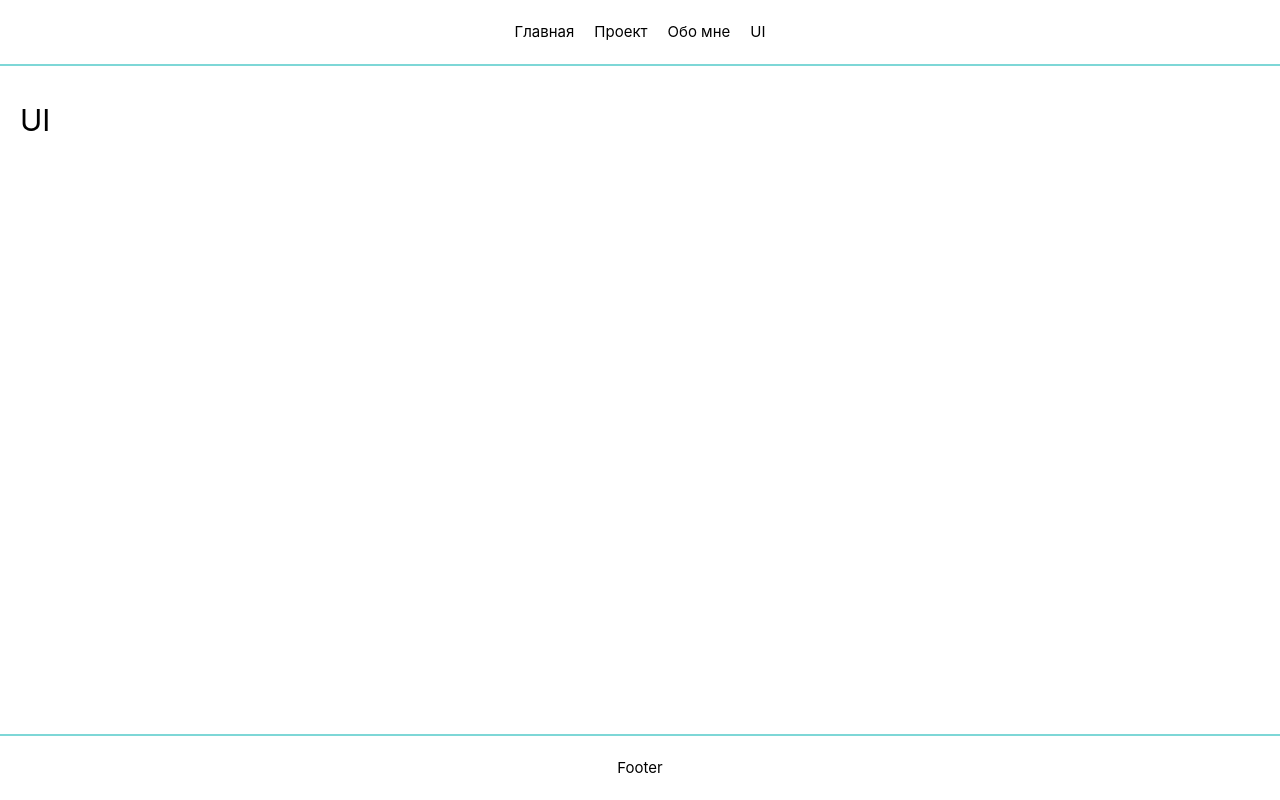
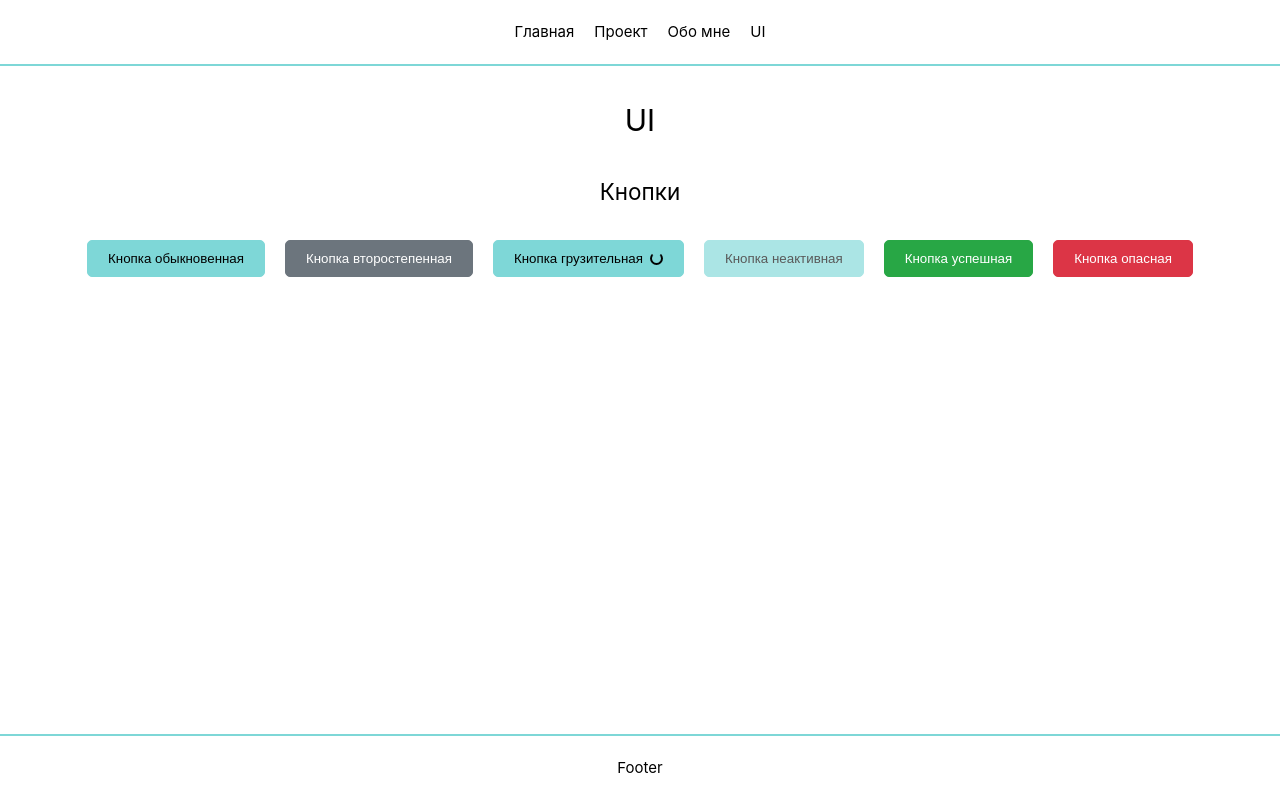
Before and after one commit to Racio-begin/vue-app, a Vue app: page /ui in a window 1280 px wide. Built offline with nearby package versions, Linux system fonts and the light colour scheme.

Commit message:
feat: добавить в UI несколько вариантов кнопок

```diff
--- a/src/assets/styles/_vars.scss
+++ b/src/assets/styles/_vars.scss
@@ -14,4 +14,4 @@ $color-background-opacity: rgba(0, 0, 0, 0.5);
 /*
 	animation
  */
-$transition: opacity 0.25s ease;
+$transition: all 0.2s ease-in-out;
--- a/src/components/UI/ButtonItem.vue
+++ b/src/components/UI/ButtonItem.vue
@@ -1,5 +1,19 @@
 <template>
-	<button class="button">{{ name }}</button>
+	<button
+		class="button"
+		:class="[
+			`button__theme-${theme}`,
+			{ 'button_disabled': disabled },
+			{ 'button_loading': loading }
+		]"
+		:disabled="disabled"
+	>
+		{{ name }}
+		<span
+			v-if="loading"
+			class="button__loader"
+		></span>
+	</button>
 </template>
 
 <script>
@@ -9,7 +23,20 @@ export default {
 		name: {
 			type: String,
 			required: true,
-		}
+		},
+		theme: {
+			type: String,
+			default: 'primary',
+			validator: (value) => ['primary', 'secondary', 'success', 'danger'].includes(value),
+		},
+		disabled: {
+			type: Boolean,
+			default: false,
+		},
+		loading: {
+			type: Boolean,
+			default: false,
+		},
 	}
 };
 </script>
@@ -17,16 +44,112 @@ export default {
 <style lang="scss" scoped>
 @use "@/assets/styles/vars" as *;
 
+$themes: (
+	primary: (color-text: $color-text-primary,
+		color-background: $color-primary,
+		color-hover: darken($color-primary, 10%),
+		color-border: $color-primary,
+	),
+
+	secondary: (color-text: $color-white,
+		color-background: #6c757d,
+		color-hover: darken(#6c757d, 10%),
+		color-border: #6c757d,
+	),
+
+	success: (color-text: $color-white,
+		color-background: #28a745,
+		color-hover: darken(#28a745, 10%),
+		color-border: #28a745,
+	),
+
+	danger: (color-text: $color-white,
+		color-background: #dc3546,
+		color-hover: darken(#dc3545, 10%),
+		color-border: #dc3545,
+	),
+);
+
 .button {
 	padding: 10px 20px;
-	background-color: $color-primary;
-	border: none;
 	border-radius: 5px;
+	display: flex;
+	align-items: center;
+	justify-content: center;
 	cursor: pointer;
 	transition: $transition;
 
-	&:hover {
-		opacity: 0.8;
+	@each $theme, $colors in $themes {
+		&__theme-#{$theme} {
+			background-color: map-get($colors, color-background);
+			color: map-get($colors, color-text);
+			border: 1px solid map-get($colors, color-border);
+
+			&:hover:not(.button--disabled):not(.button--loading) {
+				background-color: map-get($colors, color-hover);
+				border-color: map-get($colors, color-hover);
+			}
+
+			// &:active:not(.button--disabled):not(.button--loading) {
+			// animation: press 0.2s ease-in-out;
+			// transform: scale(0.98);
+			// outline: none;
+			// box-shadow: 0 0 0 3px rgba(map-get($colors, color-background), 0.3);
+			// }
+
+			// &:focus {
+			// 	outline: none;
+			// 	box-shadow: 0 0 0 3px rgba(map-get($colors, color-background), 0.3);
+			// }
+		}
+	}
+
+	// Состояние неактивности
+	&_disabled {
+		opacity: 0.65;
+		cursor: not-allowed;
+		pointer-events: none;
+	}
+
+	// Состояние загрузки
+	&_loading {
+		pointer-events: none;
+		position: relative;
+
+		.button__loader {
+			display: inline-block;
+			width: 1em;
+			height: 1em;
+			margin-left: 0.5em;
+			border: 2px solid currentColor;
+			border-top-color: transparent;
+			border-radius: 50%;
+			animation: spin 1s linear infinite;
+		}
+	}
+}
+
+@keyframes spin {
+	0% {
+		transform: rotate(0deg);
+	}
+
+	100% {
+		transform: rotate(360deg);
+	}
+}
+
+@keyframes press {
+	0% {
+		transform: scale(1);
+	}
+
+	50% {
+		transform: scale(0.98);
+	}
+
+	100% {
+		transform: scale(1);
 	}
 }
 </style>
--- a/src/pages/UIPage.vue
+++ b/src/pages/UIPage.vue
@@ -1,7 +1,42 @@
 <template>
 	<div class="ui">
 		<div class="container">
-			<h1 class="ui__title">UI</h1>
+			<div class="ui__inner">
+				<h1 class="ui__title">UI</h1>
+
+				<div class="ui__section">
+					<h2>Кнопки</h2>
+
+					<div class="ui__buttons">
+						<ButtonItem name="Кнопка обыкновенная" />
+
+						<ButtonItem
+							name="Кнопка второстепенная"
+							theme="secondary"
+						/>
+
+						<ButtonItem
+							name="Кнопка грузительная"
+							loading
+						/>
+
+						<ButtonItem
+							name="Кнопка неактивная"
+							disabled
+						/>
+
+						<ButtonItem
+							name="Кнопка успешная"
+							theme="success"
+						/>
+
+						<ButtonItem
+							name="Кнопка опасная"
+							theme="danger"
+						/>
+					</div>
+				</div>
+			</div>
 		</div>
 	</div>
 </template>
@@ -12,4 +47,31 @@ export default {
 };
 </script>
 
-<style scoped lang="scss"></style>
+<style scoped lang="scss">
+.ui {
+	&__inner {
+		display: flex;
+		flex-direction: column;
+		align-items: center;
+		justify-content: center;
+		gap: 30px;
+	}
+
+	&__title {
+		text-align: center;
+	}
+
+	&__section {
+		display: flex;
+		align-items: center;
+		flex-direction: column;
+		gap: 30px;
+	}
+
+	&__buttons {
+		display: flex;
+		flex-wrap: wrap;
+		gap: 20px;
+	}
+}
+</style>
```
Also changed, not shown: src/components/UI/SectionItem.vue (added).
